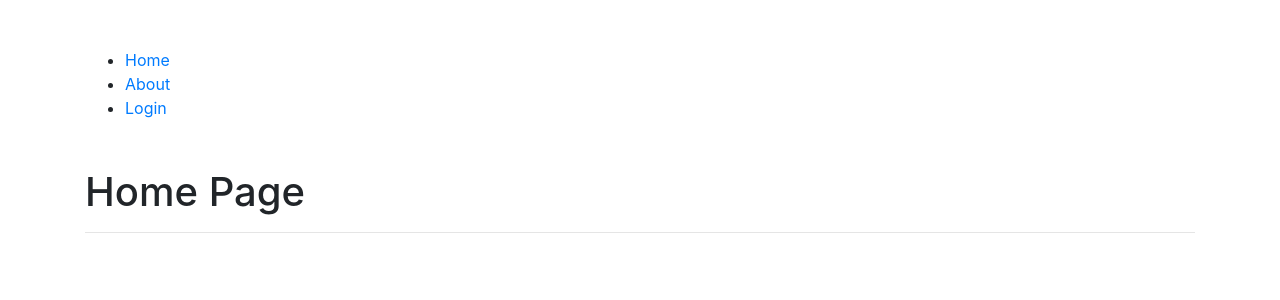
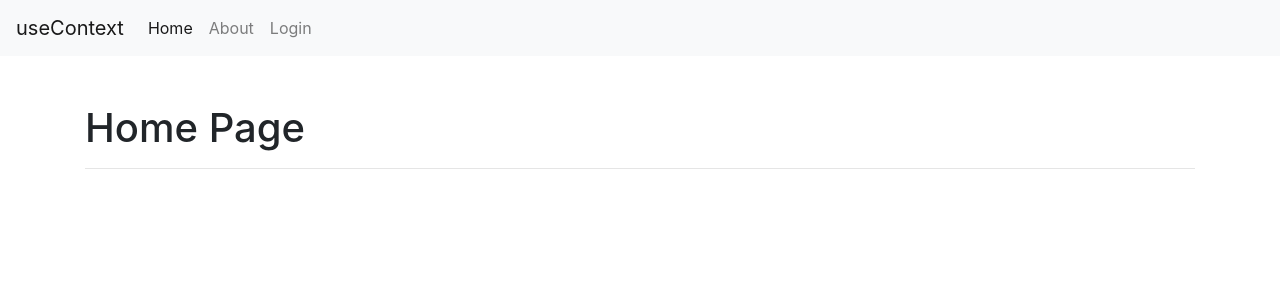
Before and after one commit to jcarlosj/React-Hooks-U-FH, a React (Create React App) app: page / in a window 1280 px wide. Shown: the top 300 px of the page. Built offline with nearby package versions, Linux system fonts and the light colour scheme.

Commit message:
[+] NavBar: Implementa Componente NavBar de Bootstrap

```diff
--- a/src/components/use-context/NavBar.js
+++ b/src/components/use-context/NavBar.js
@@ -4,12 +4,21 @@
 /** Functional Component */
 export const NavBar = () => {
     return (
-        <nav className="container mt-5">
-            <ul>
-                <li><Link to="/">Home</Link></li>
-                <li><Link to="/about">About</Link></li>
-                <li><Link to="/login">Login</Link></li>
-            </ul>
+        <nav className="navbar navbar-expand-sm navbar-light bg-light">
+            <Link className="navbar-brand" to="/">useContext</Link>
+            <div className="collapse navbar-collapse" id="navbarNav">
+                <ul className="navbar-nav">
+                    <li className="nav-item active">
+                        <Link className="nav-link" to="/">Home</Link>
+                    </li>
+                    <li className="nav-item">
+                        <Link className="nav-link" to="/about">About</Link>
+                    </li>
+                    <li className="nav-item">
+                        <Link className="nav-link" to="/login">Login</Link>
+                    </li>
+                </ul>
+            </div>
         </nav>
     )
 }
```
